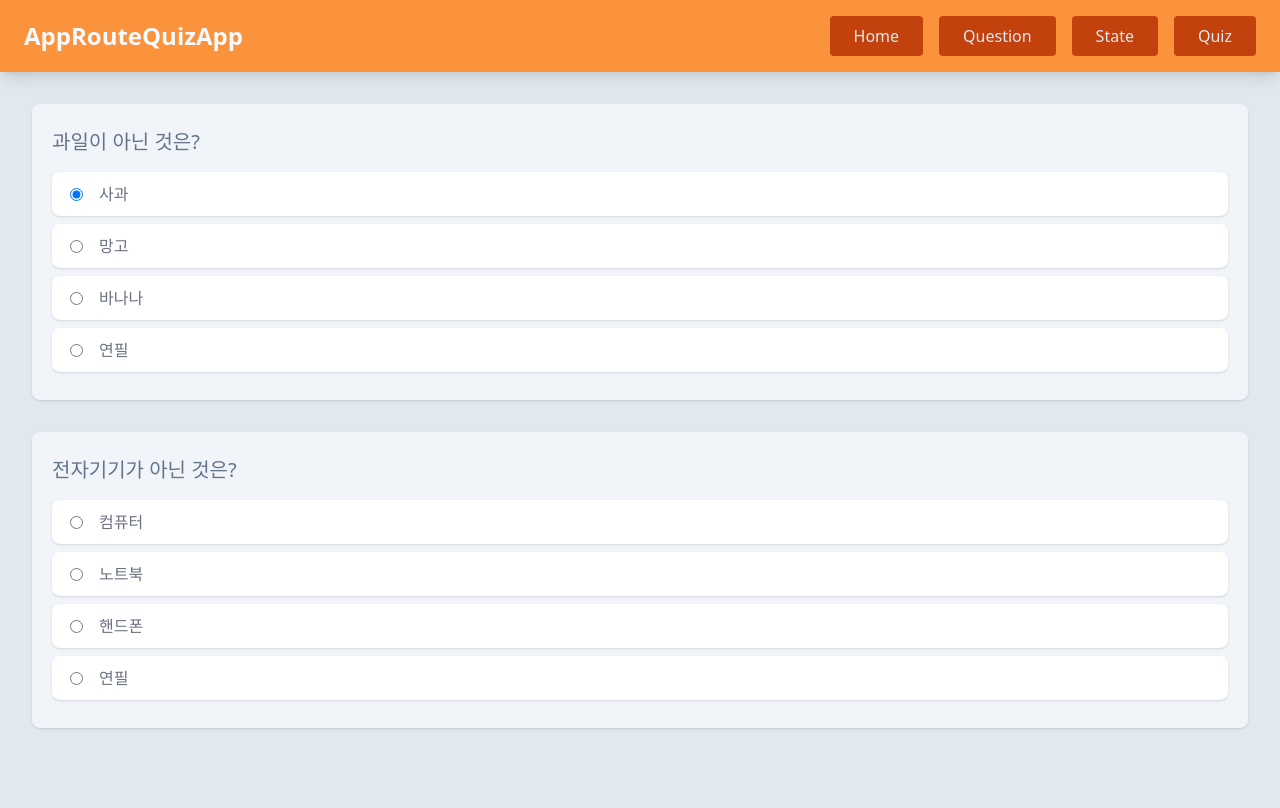
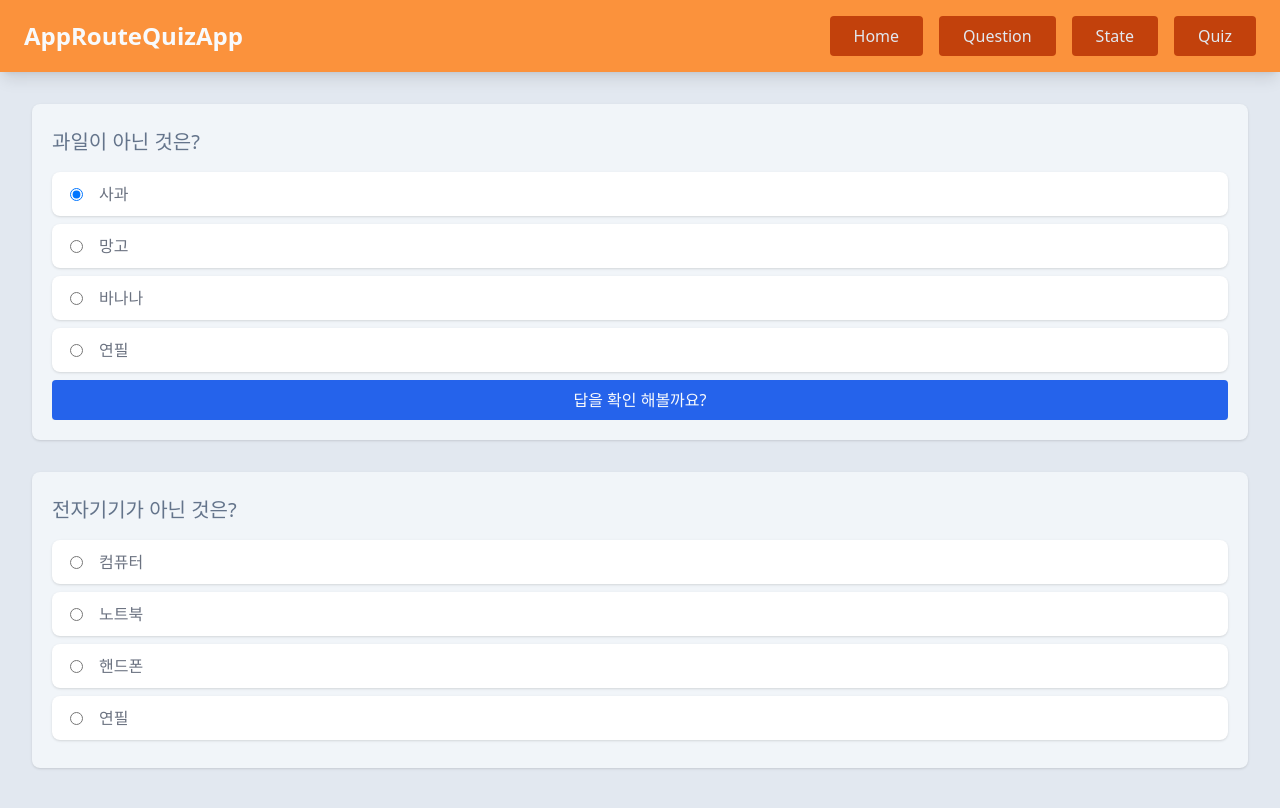
Before and after one commit to SAHA-YJB/react-migration-next, a Next.js app in the folder nexr-approuter-quiz/: page /question in a window 1280 px wide. Both pictures are taken after a click on the label "사과". Shown: the top 808 px of the page. Built offline with nearby package versions, Linux system fonts and the light colour scheme.

Commit message:
features: react-spring use animation

```diff
--- a/nexr-approuter-quiz/components/Question.tsx
+++ b/nexr-approuter-quiz/components/Question.tsx
@@ -1,6 +1,7 @@
 'use client';
 import { IQuestion } from '@/utils/types';
 import { CheckCircleIcon, XCircleIcon } from '@heroicons/react/24/outline';
+import { useTransition, animated } from '@react-spring/web';
 import { useState } from 'react';
 
 interface QuestionProps {
@@ -19,6 +20,13 @@ const Question = ({
   const [answer, setAnswer] = useState(0);
   const [isAnswer, setIsAnswer] = useState(false);
   const [isTrue, setIsTrue] = useState(false);
+
+  const transtions = useTransition(isAnswer, {
+    from: { opacity: 0, height: 0 },
+    enter: { opacity: 1, height: 40 },
+    leave: { opacity: 0, height: 0 },
+    config: { duration: 200 },
+  });
 
   return (
     <div
@@ -67,6 +75,26 @@ const Question = ({
           <span className='w-full'>{option.text}</span>
         </label>
       ))}
+      {/* 답변확인 애니메이션 */}
+      {checkEnabled &&
+        transtions(
+          (styles, item) =>
+            answer > 0 &&
+            !item && (
+              <animated.div style={{ overflow: 'hidden', ...styles }}>
+                <div
+                  onClick={() => {
+                    setIsAnswer(true);
+                    setIsTrue(question.answer === answer);
+                  }}
+                  className={`bg-blue-600 p-2 text-slate-50 rounded text-center
+            shadow hover:bg-blue-500 duration-200 cursor-pointer`}
+                >
+                  답을 확인 해볼까요?
+                </div>
+              </animated.div>
+            )
+        )}
     </div>
   );
 };
--- a/nexr-approuter-quiz/package.json
+++ b/nexr-approuter-quiz/package.json
@@ -10,6 +10,7 @@
   },
   "dependencies": {
     "@heroicons/react": "^2.0.18",
+    "@react-spring/web": "^9.7.3",
     "next": "14.0.4",
     "react": "^18",
     "react-dom": "^18"
```
Also changed, not shown: 1 other file (tests, documents, lock files or other folders).
